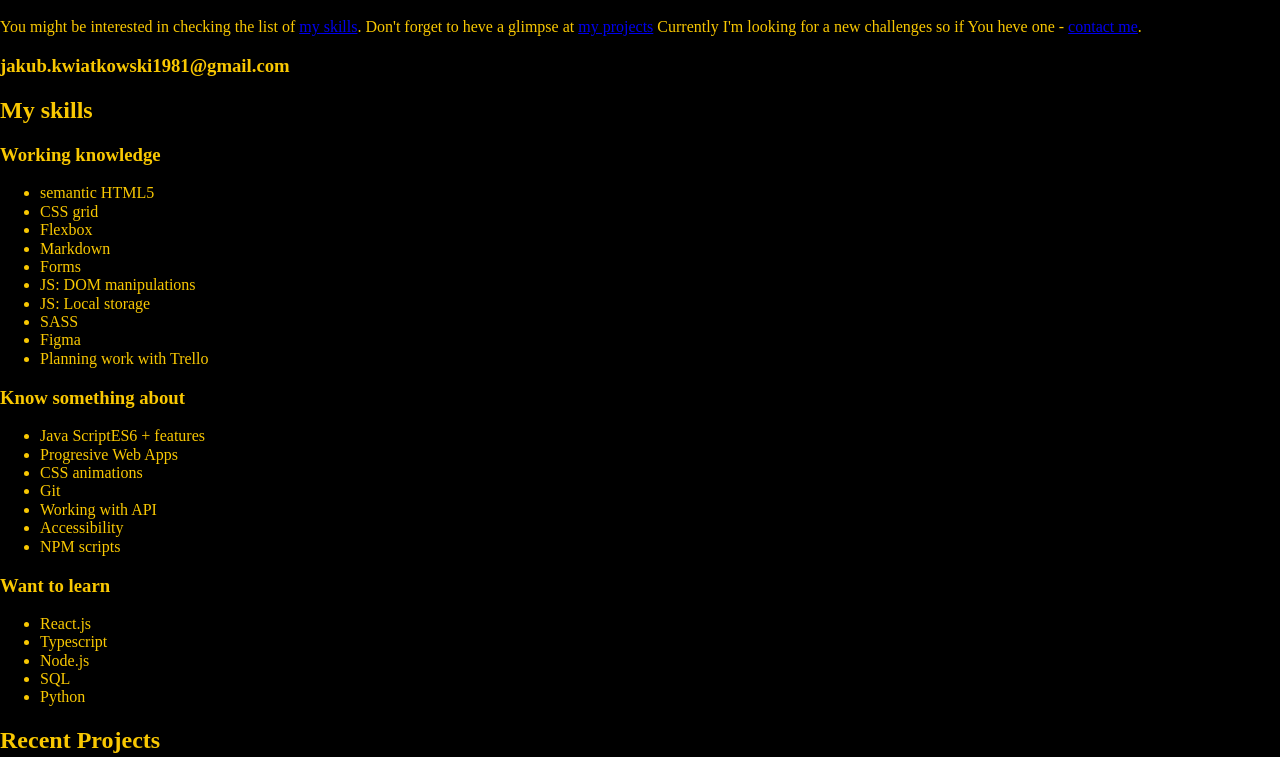
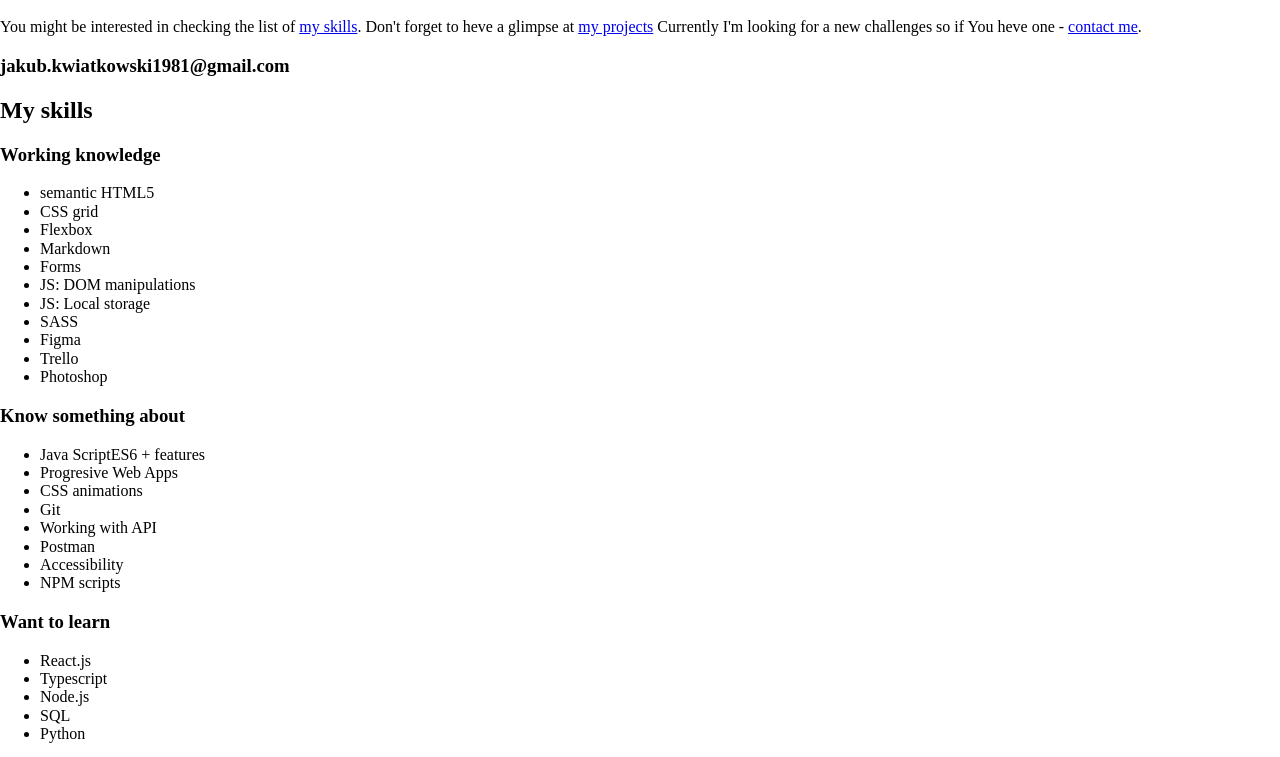
Before and after one commit to kwiatkowski1981/Kwiatkowski1981.github.io, a website built with webpack: page src/content/index.html in a window 1280 px wide. Shown: the part 80-837 px from the top of the page. Built offline with nearby package versions, Linux system fonts and the light colour scheme; files whose address does not match are found by name.

Commit message:
feat: changed colors

```diff
--- a/src/content/index.html
+++ b/src/content/index.html
@@ -30,7 +30,7 @@
   <main class="main">
 
     <section class="hero">
-<img src="#" alt="a nice photo of Jakub Kwiatkowski">
+      <img src="#" alt="a nice photo of Jakub Kwiatkowski">
       <header class="header">
         <h1 class="header__heading1">Hi there! 👋 My name is Jakub and I'm an aspiring Frontend developer</h1>
       </header>
@@ -57,7 +57,9 @@
         <li class="list__item">JS: Local storage</li>
         <li class="list__item">SASS</li>
         <li class="list__item">Figma</li>
-        <li class="list__item">Planning work with Trello</li>
+        <li class="list__item">Trello</li>
+        <li class="list__item">Photoshop</li>
+
       </ul>
       <h3 class="skills__paragraph"> Know something about</h3>
       <ul class="skills__list--2">
@@ -66,6 +68,7 @@
         <li class="list__item">CSS animations</li>
         <li class="list__item">Git</li>
         <li class="list__item">Working with API</li>
+        <li class="list__item">Postman</li>
         <li class="list__item">Accessibility</li>
         <li class="list__item">NPM scripts</li>
       </ul>
--- a/src/scss/_variables.scss
+++ b/src/scss/_variables.scss
@@ -1,2 +1,3 @@
-$violet: #000;
-$yellow: #F9C802;
+
+
+$background: #fff;
--- a/src/scss/main.scss
+++ b/src/scss/main.scss
@@ -11,6 +11,6 @@ html {
 }
 
 body {
-  color: $yellow;
-  background: $violet;
+  color: #000;
+  background: $background;
 }
```
Also changed, not shown: dist/css/main.css, dist/index.html, 1 other file.
